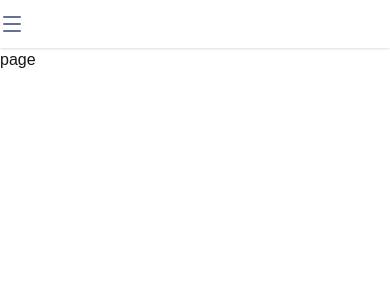
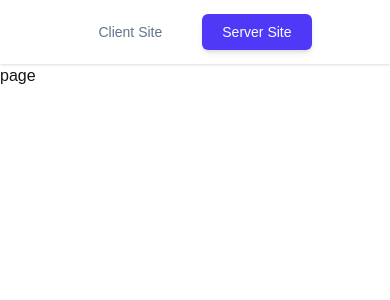
Before and after one commit to sadatrafin/server-side-client-side-functions, a Next.js app: page /products in a window 390 px wide. Shown: the top 300 px of the page. Built offline with nearby package versions, Linux system fonts and the light colour scheme.

Commit message:
first commit

```diff
--- a/components/Navbar.tsx
+++ b/components/Navbar.tsx
@@ -1,6 +1,6 @@
 "use client";
 
-import React, { useState } from "react";
+import React from "react";
 import Link from "next/link";
 import { usePathname } from "next/navigation";
 
@@ -15,11 +15,12 @@ const navLinks: NavLinkItem[] = [
 ];
 
 const Header: React.FC = () => {
-  const [open, setOpen] = useState<boolean>(false);
   const pathname = usePathname();
 
-  const menuItems = (
-    <>
+  return (
+    <header className="py-3 bg-white sticky top-0 left-0 w-full z-50 shadow">
+      <nav className="flex justify-center items-center">
+        <ul className="flex gap-5 p-2">
           {navLinks.map((link) => {
             const isActive = pathname === link.path;
             return (
@@ -37,34 +38,8 @@ const Header: React.FC = () => {
               </li>
             );
           })}
-    </>
-  );
-
-  return (
-    <header className="py-3 bg-white sticky top-0 left-0 w-full z-50 shadow">
-
-        <nav className="flex justify-start md:justify-center items-center">
-          <ul className="hidden md:flex gap-5 p-2">
-            {menuItems}
         </ul>
-
-          <button
-            onClick={() => setOpen((prev) => !prev)}
-            className="md:hidden text-2xl cursor-pointer text-slate-500 hover:text-indigo-600 transition-colors"
-            aria-label="Toggle Menu"
-            aria-expanded={open}
-          >
-           <svg xmlns="http://www.w3.org/2000/svg" width="24" height="24" viewBox="0 0 24 24" fill="none" stroke="currentColor" strokeWidth="2" strokeLinecap="round" strokeLinejoin="round" className="lucide lucide-menu-icon lucide-menu"><path d="M4 5h16"/><path d="M4 12h16"/><path d="M4 19h16"/></svg>
-          </button>
       </nav>
-
-        {open && (
-          <div className="md:hidden mt-4 pb-2 border-t border-gray-200">
-            <ul className="text-center space-y-4 pt-4 flex flex-col items-center">
-              {menuItems}
-            </ul>
-          </div>
-        )}
     </header>
   );
 };
```
Lines whose indentation alone changed are shown as unchanged.
